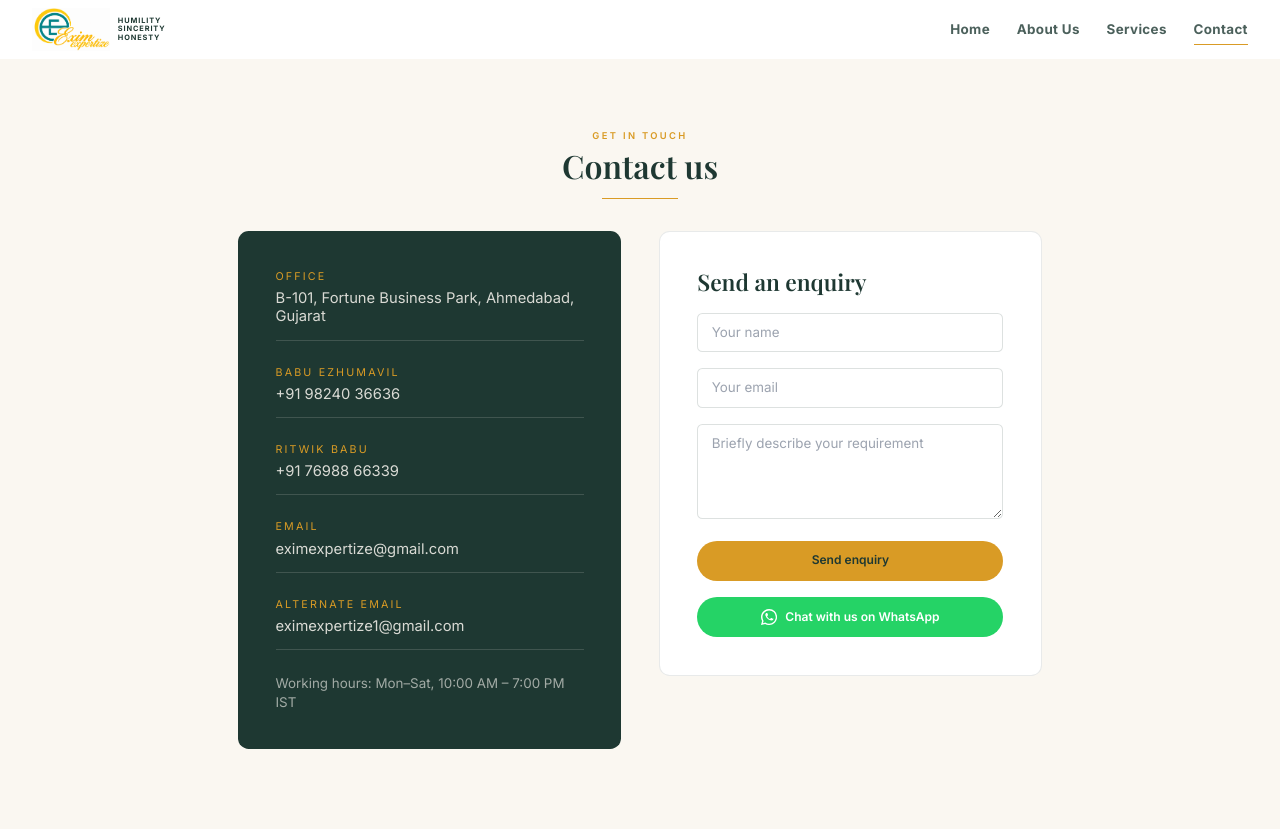
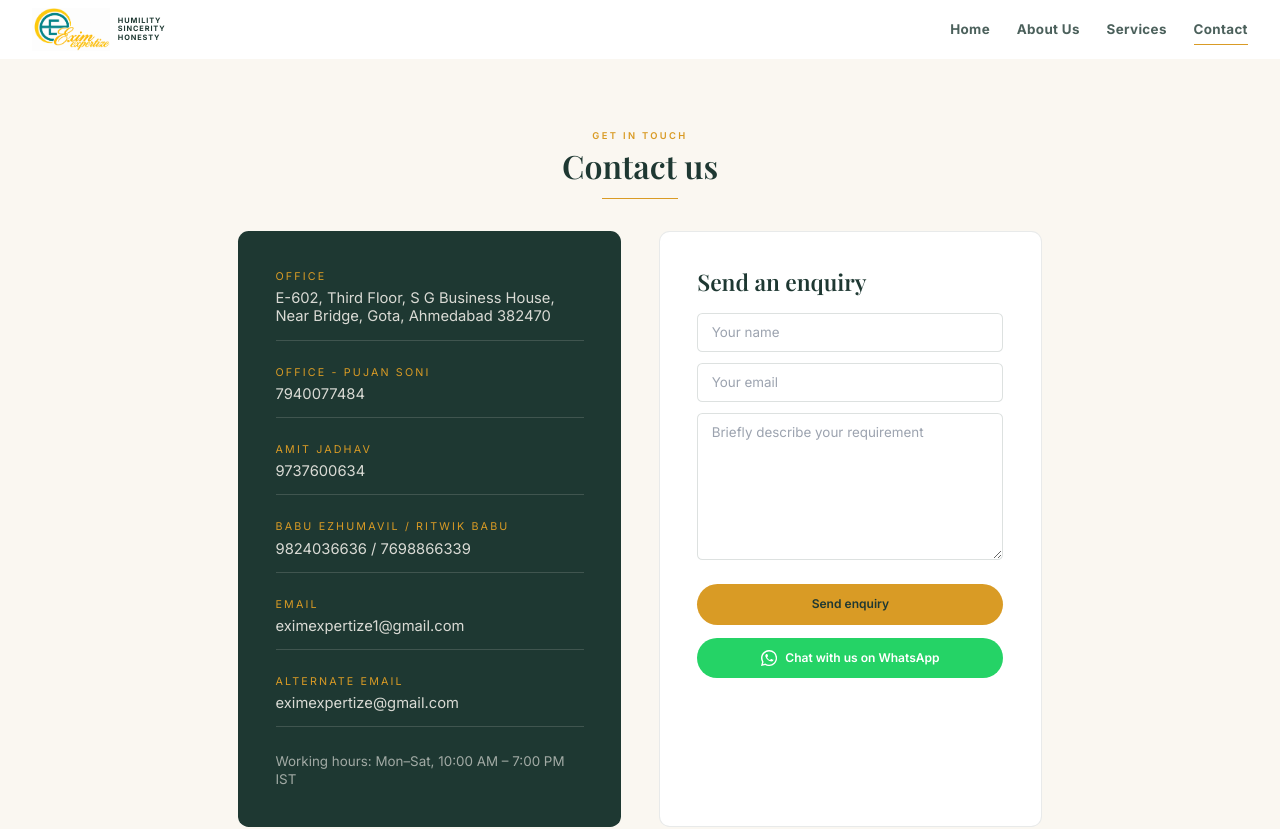
Before and after one commit to Aniket52603/exim-expertize, a React (Vite) app: page /contact in a window 1280 px wide. Shown: the top 829 px of the page. Built offline with nearby package versions, Linux system fonts and the light colour scheme.

Commit message:
Update website pages and navigation

```diff
--- a/src/data.js
+++ b/src/data.js
@@ -13,14 +13,24 @@ export const HILITE = [
   ["End-to-End", "Advisory support"]
 ];
 
+
 export const CONTACT = {
-  office: "B-101, Fortune Business Park, Ahmedabad, Gujarat",
+  office:
+    "E-602, Third Floor, S G Business House, Near Bridge, Gota, Ahmedabad 382470",
+
   phones: [
-    ["Babu Ezhumavil", "+91 98240 36636"],
-    ["Ritwik Babu", "+91 76988 66339"],
+     ["Office - Pujan Soni", "7940077484"],
+    ["Amit Jadhav", "9737600634"],
+
+    ["Babu Ezhumavil / Ritwik Babu", "9824036636 / 7698866339"],
   ],
+
   whatsapp: "919824036636",
-  emails: ["eximexpertize@gmail.com", "eximexpertize1@gmail.com"]
+
+  emails: [
+    "eximexpertize1@gmail.com",
+    "eximexpertize@gmail.com"
+  ],
 };
 
 export const SERVICES = [
--- a/src/pages/Contact.jsx
+++ b/src/pages/Contact.jsx
@@ -5,6 +5,9 @@ import { CONTACT } from "../data.js";
 
 const inputClass =
   "w-full rounded-lg border border-ink/15 bg-white px-4 py-3 text-base outline-none transition focus:border-gold focus:ring-2 focus:ring-gold/30 sm:py-3.5 sm:text-lg lg:px-5 lg:py-4.5 lg:text-xl";
+
+const textareaClass =
+  "w-full min-h-[180px] rounded-lg border border-ink/15 bg-white px-4 py-3 text-base outline-none transition focus:border-gold focus:ring-2 focus:ring-gold/30 sm:min-h-[200px] sm:py-3.5 sm:text-lg lg:min-h-[220px] lg:px-5 lg:py-4.5 lg:text-xl";
 
 export default function Contact() {
   const [form, setForm] = useState({
@@ -103,13 +106,13 @@ export default function Contact() {
       </Title>
 
       {/* ================= CONTACT GRID ================= */}
-      <div className="grid gap-6 sm:gap-10 lg:grid-cols-2 lg:gap-14">
+      <div className="grid gap-6 sm:gap-10 lg:grid-cols-2 lg:items-stretch lg:gap-14">
 
         {/* =====================================================
             LEFT SIDE - CONTACT DETAILS
         ====================================================== */}
         <Reveal>
-          <div className="space-y-5 rounded-xl bg-ink p-6 text-cream sm:space-y-7 sm:rounded-2xl sm:p-9 lg:space-y-9 lg:p-14">
+          <div className="h-full space-y-5 rounded-xl bg-ink p-6 text-cream sm:space-y-7 sm:rounded-2xl sm:p-9 lg:space-y-9 lg:p-14">
 
             {rows.map(({ label, value, href }) => (
               <div
@@ -144,7 +147,7 @@ export default function Contact() {
             RIGHT SIDE - CONTACT FORM
         ====================================================== */}
         <Reveal delay={140}>
-          <div className="rounded-xl border border-ink/10 bg-white p-6 sm:rounded-2xl sm:p-9 lg:p-14">
+          <div className="h-full rounded-xl border border-ink/10 bg-white p-6 sm:rounded-2xl sm:p-9 lg:p-14">
 
             <h3 className="font-display text-2xl sm:text-3xl lg:text-[2.125rem]">
               Send an enquiry
@@ -152,7 +155,7 @@ export default function Contact() {
 
             <form
               onSubmit={handleSend}
-              className="mt-5 space-y-4 sm:mt-7 sm:space-y-6"
+              className="mt-5 flex h-full flex-col gap-3 sm:mt-7 sm:gap-4"
             >
 
               {/* ================= NAME ================= */}
@@ -195,7 +198,7 @@ export default function Contact() {
               <textarea
                 rows="4"
                 name="message"
-                className={inputClass}
+                className={textareaClass}
                 placeholder="Briefly describe your requirement"
                 aria-label="Briefly describe your requirement"
                 required
@@ -214,6 +217,7 @@ export default function Contact() {
                 type="submit"
                 disabled={status === "sending"}
                 className="
+                  mt-4
                   w-full
                   rounded-full
                   bg-gold
@@ -224,6 +228,7 @@ export default function Contact() {
                   hover:bg-gold2
                   disabled:cursor-not-allowed
                   disabled:opacity-60
+                  lg:mt-5
                   lg:py-4
                   lg:text-lg
                 "
@@ -241,6 +246,7 @@ export default function Contact() {
                 target="_blank"
                 rel="noopener noreferrer"
                 className="
+                  mt-1
                   flex
                   w-full
                   items-center
@@ -258,6 +264,7 @@ export default function Contact() {
                   hover:shadow-lg
                   sm:gap-3
                   sm:text-base
+                  lg:mt-1
                   lg:py-4
                   lg:text-lg
                 "
```
